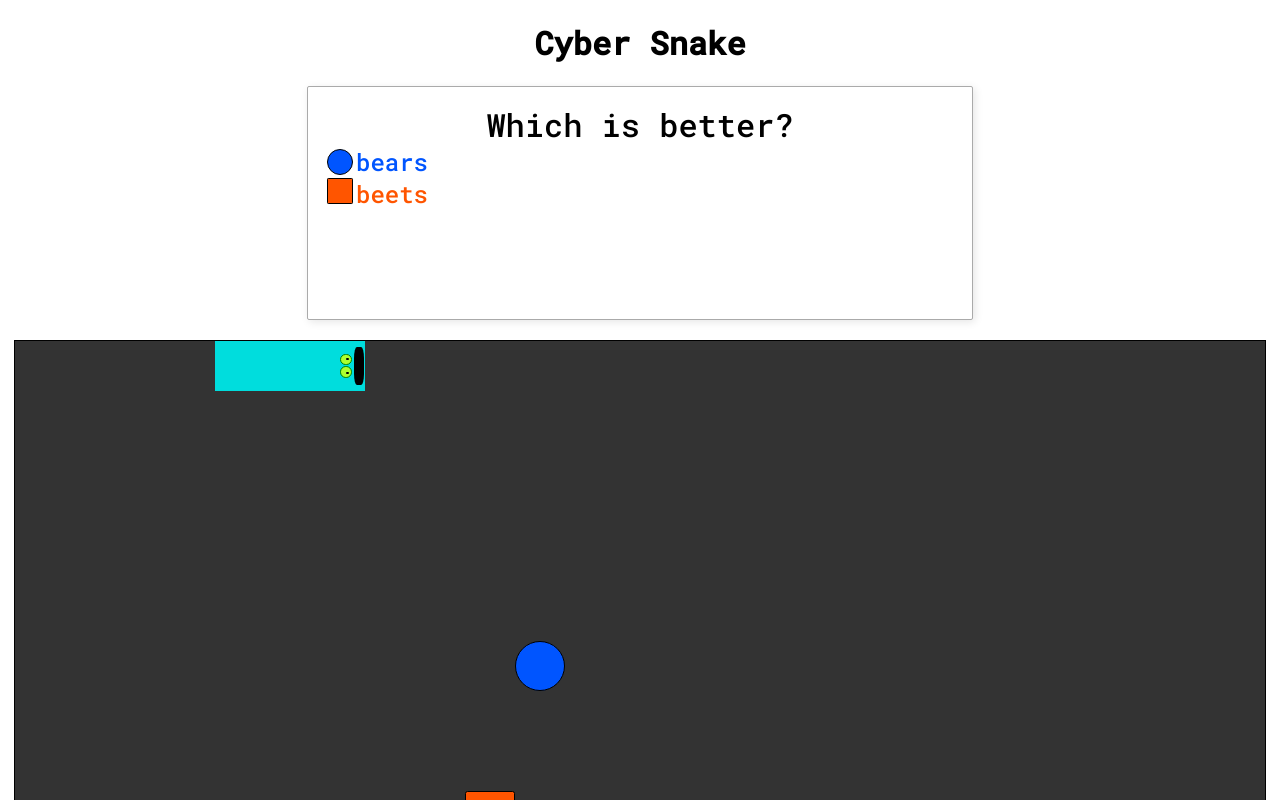
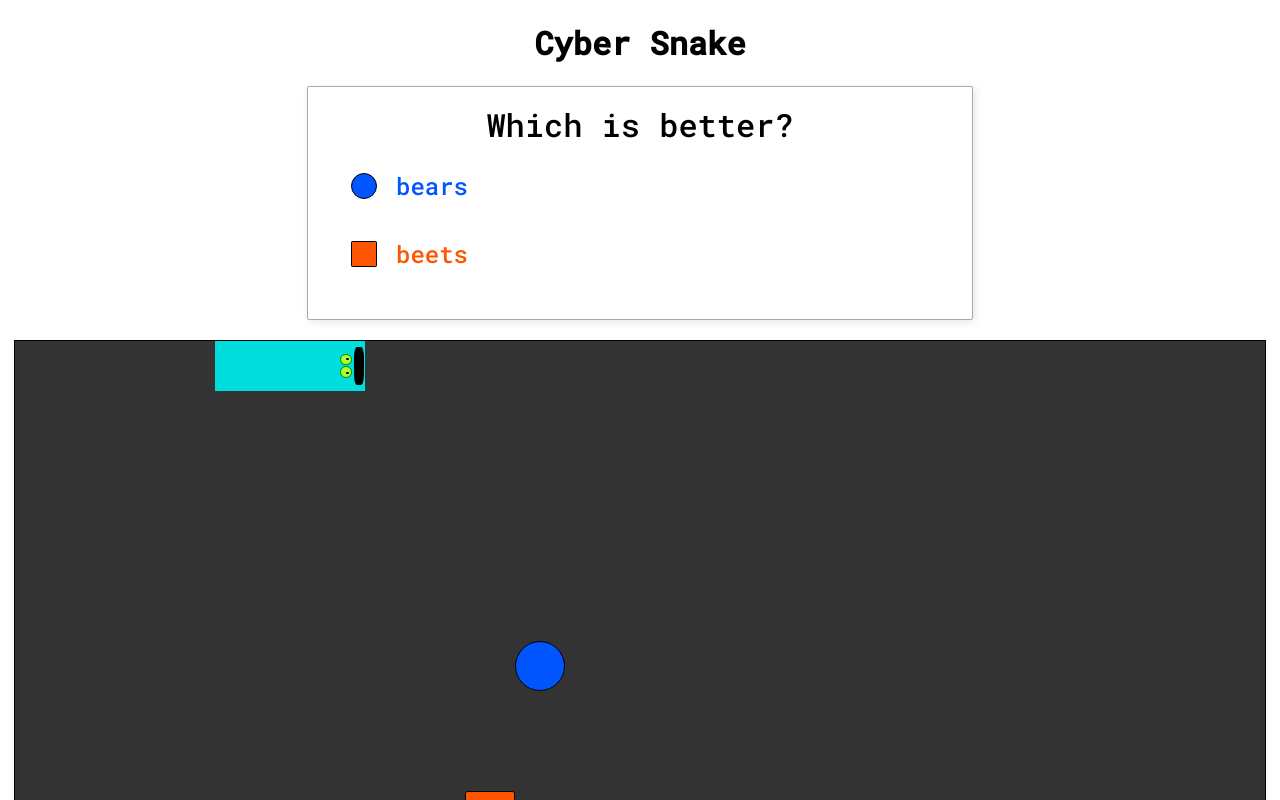
Before and after one commit to kevinafarrow/cyber-snake, a Svelte app: page / in a window 1280 px wide. Shown: the top 800 px of the page. Built offline with nearby package versions, Linux system fonts and the light colour scheme; a web font is replaced by a local one.

Commit message:
added pause button

```diff
--- a/src/App.svelte
+++ b/src/App.svelte
@@ -4,6 +4,7 @@
   import Questionbox from "./Questionbox.svelte";
 
   let question = "Which is better?";
+  //let option1 = "here is a really long question. it goes on and on and really makes you consider.";
   let option1 = "bears";
   let option2 = "beets";
 
@@ -13,12 +14,28 @@
   let food2Top = 0;
   let direction = 'right';
   let snakeBodies = [];
-  let ms = 100;
+  let speed = 100;
   let board = {'width': 1250, 'height': 550};
   let unit = 50;
 
+  let clear
+  //i got this from svelte REPL and don't know exactly how it works.
+  $: {
+	  clearInterval(clear)
+	  clear = setInterval(runGame, speed)
+  }
+
+  function togglePause() {
+    const pauseSpeed = 100000000;
+    if (speed < pauseSpeed) {
+      speed = pauseSpeed;
+    } else if (speed == pauseSpeed) {
+      speed = 100;
+    }
+  }
+
   //draw the game repeatedly
-  setInterval(() => {
+  function runGame() {
     //console.log('speed: ' + ms);
     snakeBodies.pop();
     let { left, top } = snakeBodies[0];
@@ -48,7 +65,7 @@
       alert("Game Over!");
       resetGame();
     }
-  }, ms)
+  }
 
   function poseQuestion() {
 
@@ -100,8 +117,12 @@
   }
 
   function onKeyDown(e) {
+    //console.log('keyCode: ' + e.keyCode)
+    if (e.keyCode == 32) {
+      togglePause();
+    }
     const newDirection = getDirectionFromKeyCode(e.keyCode);
-    console.log(newDirection);
+    //console.log(newDirection);
     if (!isOpposite(newDirection, direction)) {
       direction = newDirection;
     }
--- a/src/Questionbox.svelte
+++ b/src/Questionbox.svelte
@@ -38,33 +38,30 @@
     z-index: 0;
     margin: .2em
   }
-  .food1{
+  .food1 {
     background-color: #0055FF;
     border-radius: 50%;
   }
-  .food2{
+  .food2 {
     background-color: #FF5500;
     border-radius: 5%;
   }
-	.grid-container {
+	.legend {
     display: grid;
     grid-template-columns: 1.5em 1fr;
-    grid-gap: .5em;
-    margin: auto;
+    grid-template-rows: repeat(2, 50%);
+    grid-gap: 1.5em;
+    margin: 1.5em;
     position: relative center;
   }
 </style>
 
 <div class="questionbox">
 	<div class="question">{question}</div>
-  <div class="grid-container">
-    <div class="food">
-      <div class="food1"/>
-      <div class="food2"/>
-    </div>
-    <div class="option">
-	    <div class="option1">{option1}</div>
-	    <div class="option2">{option2}</div>
-    </div>
+  <div class="legend">
+    <div class="food1"/>
+	  <div class="option1">{option1}</div>
+    <div class="food2"/>
+	  <div class="option2">{option2}</div>
   </div>
 </div>
```
